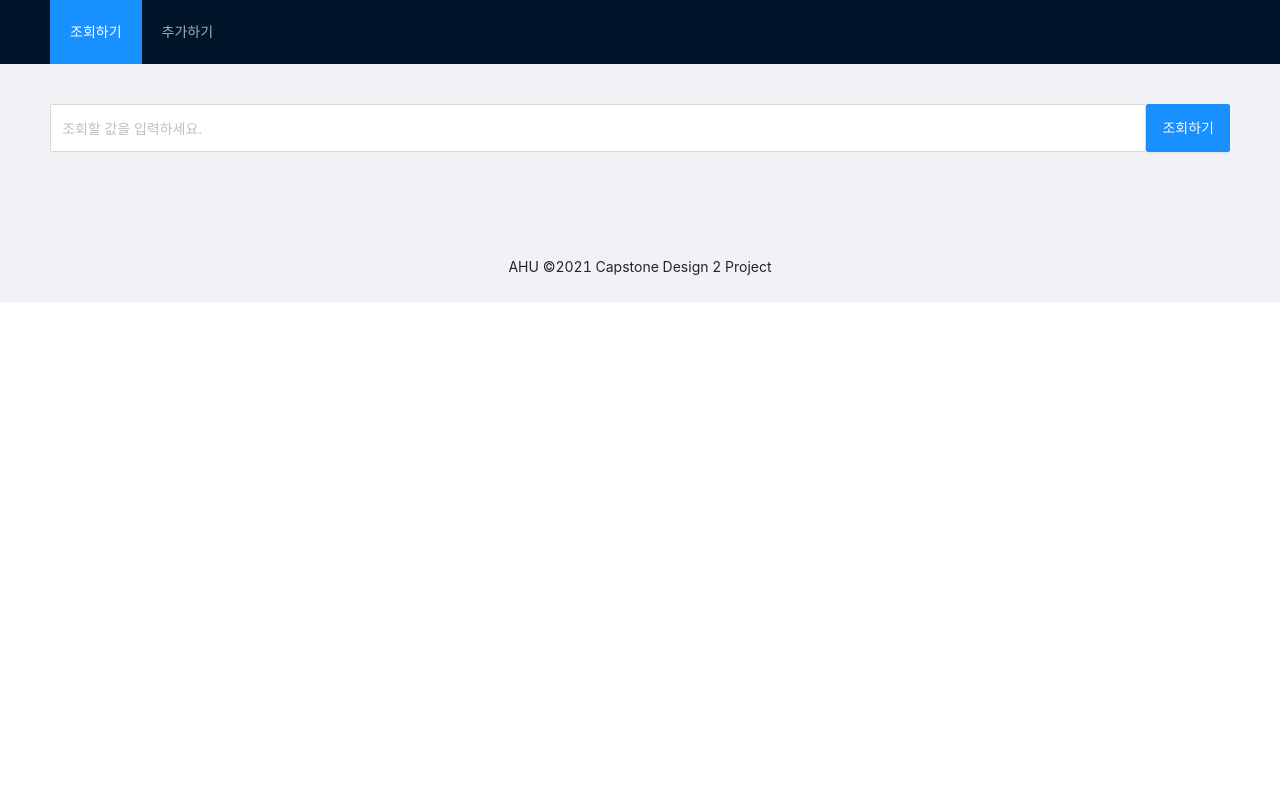
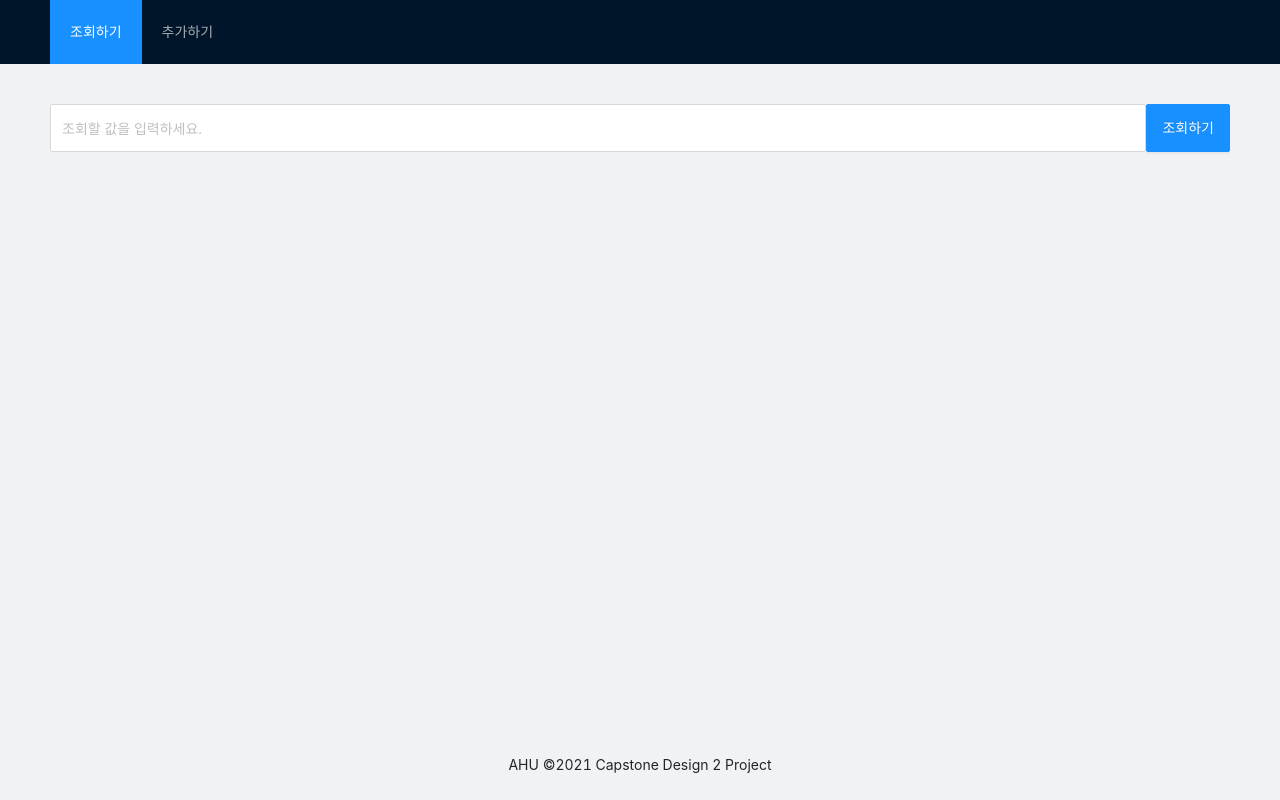
Before and after one commit to Jeff-Ahn/capstone-design-2, a React (Create React App) app in the folder admin-web/: page / in a window 1280 px wide. Built offline with nearby package versions, Linux system fonts and the light colour scheme; no server answers.

Commit message:
chore: 기본 layout 수정

```diff
--- a/admin-web/src/pages/MainPage.tsx
+++ b/admin-web/src/pages/MainPage.tsx
@@ -24,9 +24,8 @@ function MainPage(): ReactElement {
   };
 
   return (
-    <Layout className="layout">
+    <StyledLayout>
       <Header>
-        <div className="logo" />
         <Menu
           theme="dark"
           mode="horizontal"
@@ -42,9 +41,14 @@ function MainPage(): ReactElement {
       <Footer style={{ textAlign: 'center' }}>
         AHU ©2021 Capstone Design 2 Project
       </Footer>
-    </Layout>
+    </StyledLayout>
   );
 }
+
+const StyledLayout = styled(Layout)`
+  min-height: 100vh;
+  background: #f0f2f5;
+`;
 
 const StyledContent = styled(Content)`
   width: 100%;
```
